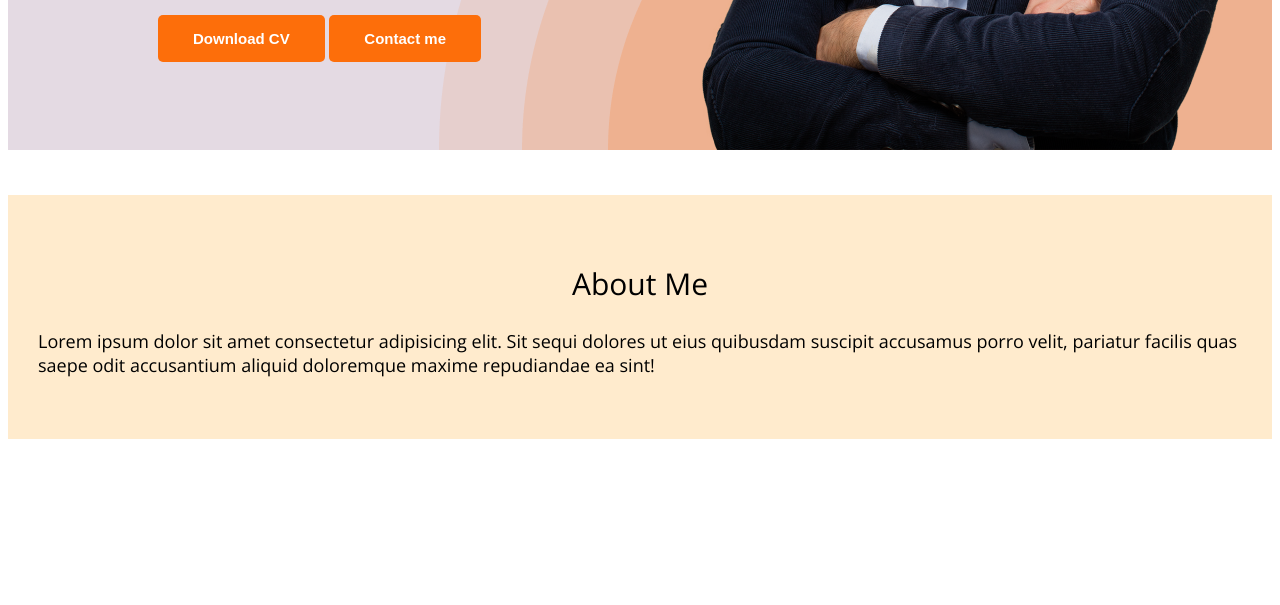
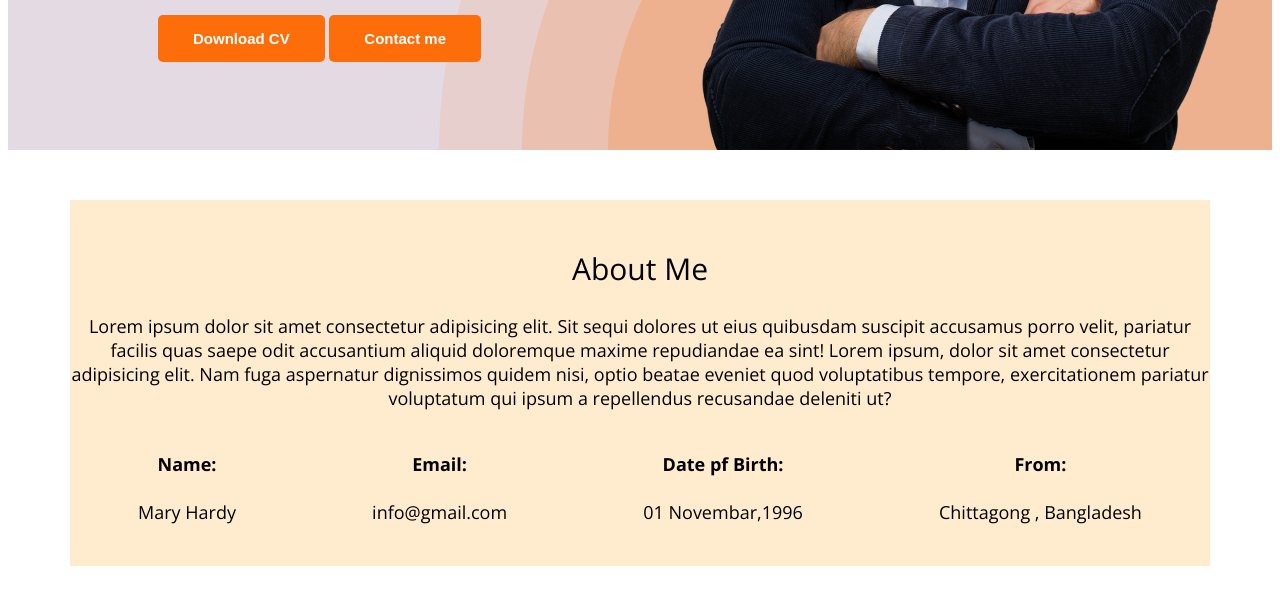
Before and after one commit to IMRANHOSEN9272/Website-Portfolio, a plain HTML site: page index.html in a window 1280 px wide. Shown: the part 647-1252 px from the top of the page. Before the commit the page ends 1116 px from the top, so only its background shows below. Drawn offline with nearby package versions, Linux system fonts and the light colour scheme.

Commit message:
added about info

```diff
--- a/index.html
+++ b/index.html
@@ -48,11 +48,38 @@
         <sec class="about">
 
             <h3 class="section-title">About Me</h3>
-            <p class="sectio-description">
+            <p class="section-description">
                 Lorem ipsum dolor sit amet consectetur adipisicing elit. Sit sequi dolores ut eius quibusdam suscipit
                 accusamus porro velit, pariatur facilis quas saepe odit accusantium aliquid doloremque maxime
-                repudiandae ea sint!
+                repudiandae ea sint! Lorem ipsum, dolor sit amet consectetur adipisicing elit. Nam fuga aspernatur
+                dignissimos quidem nisi, optio beatae eveniet quod voluptatibus tempore, exercitationem pariatur
+                voluptatum qui ipsum a repellendus recusandae deleniti ut?
             </p>
+
+
+            <div class="about-info-container">
+                <div class="about-info">
+                    <h4 class="info-title">Name:</h4>
+                    <p class="info-description">Mary Hardy</p>
+                </div>
+                <div class="about-info">
+                    <h4 class="info-title">Email:</h4>
+                    <p class="info-description">info@gmail.com</p>
+                </div>
+                <div class="about-info">
+                    <h4 class="info-title">Date pf Birth:</h4>
+                    <p class="info-description">01 Novembar,1996</p>
+                </div>
+                <div class="about-info">
+                    <h4 class="info-title">From:</h4>
+                    <p class="info-description">Chittagong , Bangladesh </p>
+                </div>
+
+
+            </div>
+
+
+
         </sec>
     </main>
 
--- a/styles/portfolio.css
+++ b/styles/portfolio.css
@@ -109,8 +109,8 @@ nav a {
 /* main section styles   */
 .main{
     background-color:blanchedalmond;
-    margin-top: 45px;
-    padding: 20px 30px;
+    margin: 50px auto ;
+    max-width: 1140px;
 }
 
 /* about section style */
@@ -119,11 +119,15 @@ nav a {
     margin-top: 130px 0px ;
     border-radius: 10px;
     padding: 50px 180px;
-
-
-
 }
 
+.about-info-container{
+    display: flex;
+    justify-content: space-around;
+}
+.about-info{
+    text-align: center;
+}
 
 .section-title {
 
@@ -138,5 +142,6 @@ nav a {
 .section-description {
     text-align: center;
     font-size: 18px;
-    color: #757575;
+    font-style: normal;
+
 }
```
